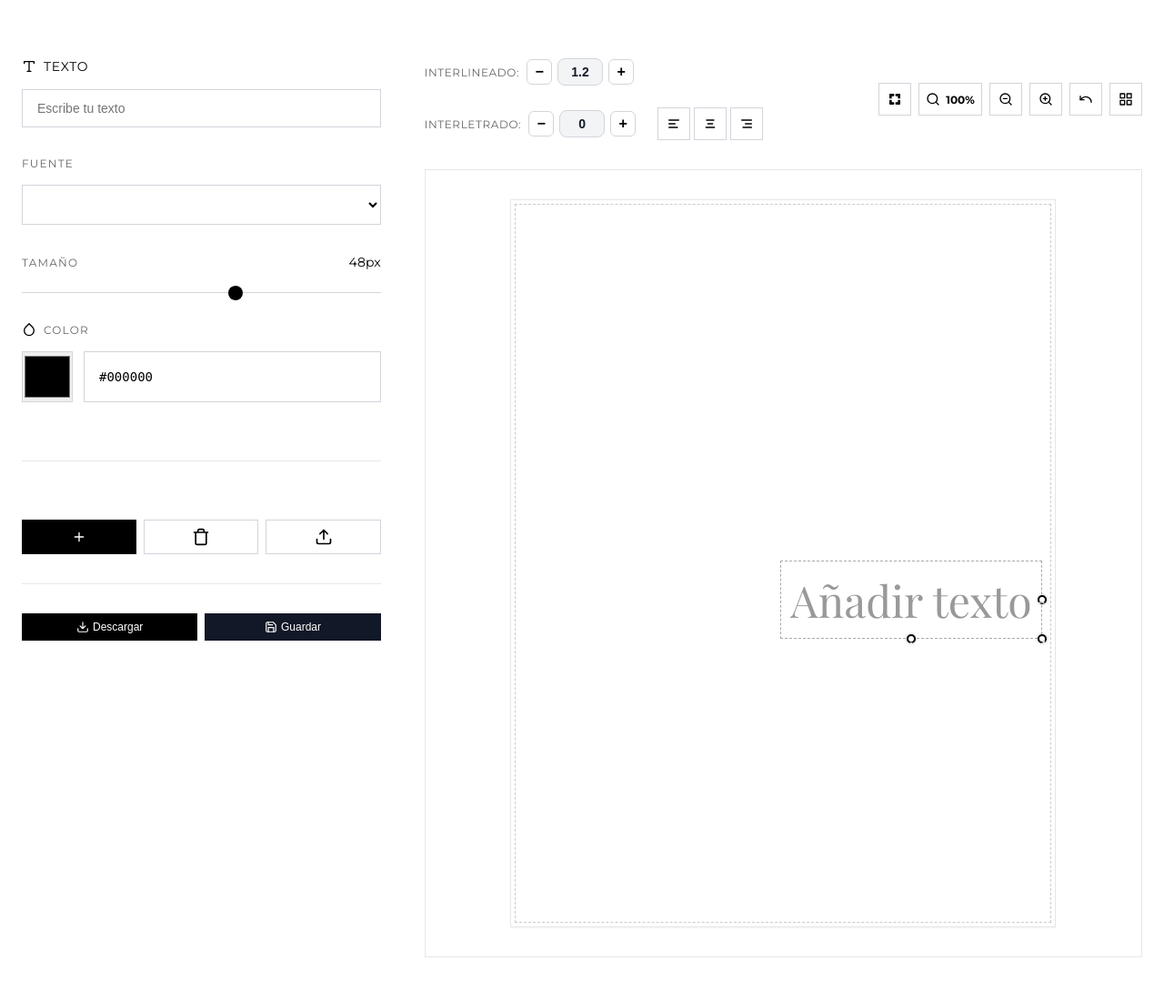
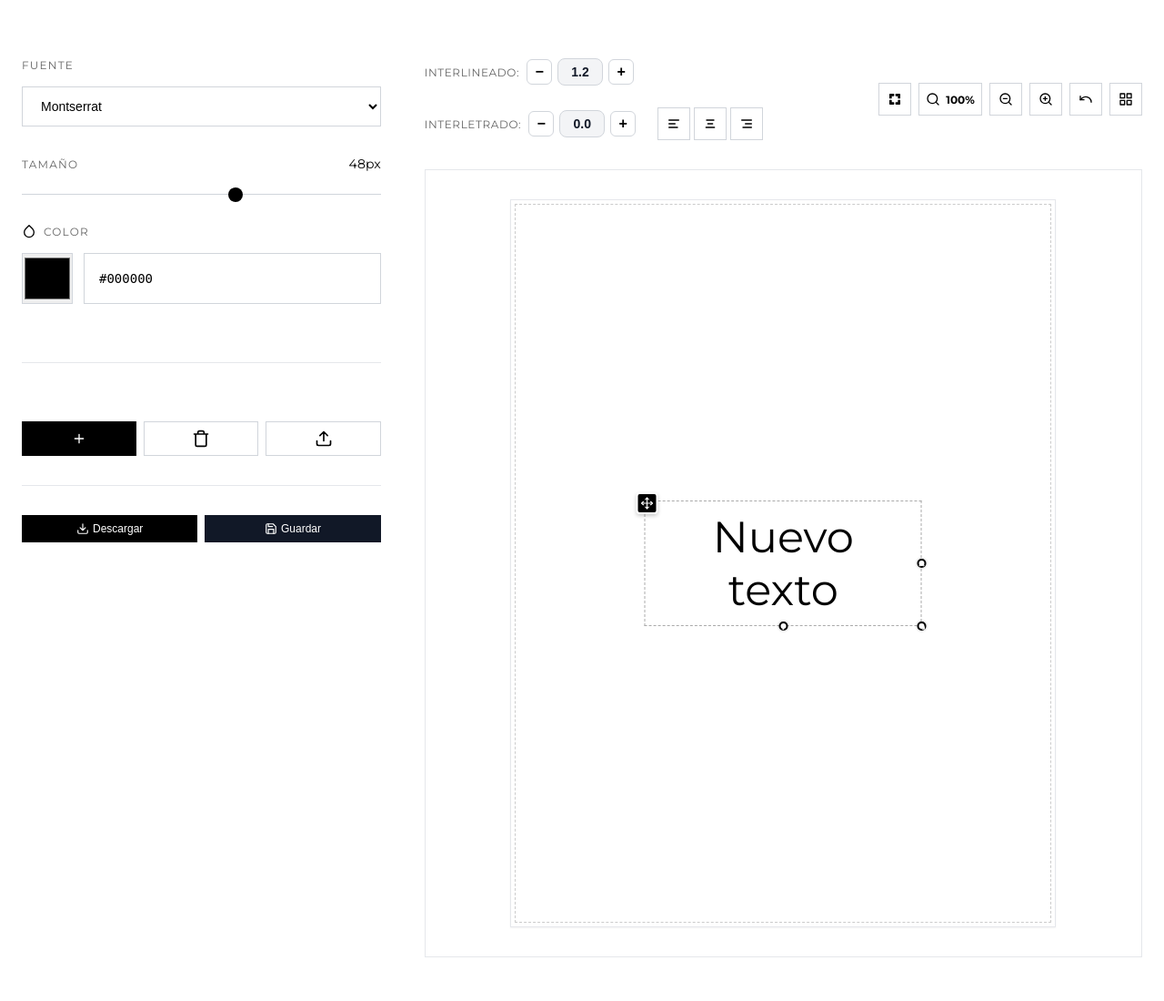
Before and after one commit to jnarjim/Editor-visual-de-invitaciones, a Django app: page /invitaciones/ in a window 1280 px wide. Shown: the part 123-1223 px from the top of the page at 91% size. Run offline with Django 5.2, Linux system fonts and the light colour scheme.

Commit message:
Añadir funcion para escribir texto en la propia caja de texto, quitar input de texto antiguo, implementar boton holder para mover los textos

```diff
--- a/invitaciones/static/invitaciones/css/editor.css
+++ b/invitaciones/static/invitaciones/css/editor.css
@@ -347,7 +347,7 @@ body {
 
 .text-element {
   position: absolute;
-  cursor: crosshair;
+  cursor: move;
   user-select: none;
   padding: 8px;
   white-space: pre-wrap;
@@ -372,6 +372,45 @@ body {
   width: 100%;
   text-align: inherit;
   color: inherit;
+  cursor: text;
+}
+
+/* Handle de arrastre para textos */
+.text-element .drag-handle {
+  position: absolute;
+  top: -12px;
+  left: -12px;
+  width: 24px;
+  height: 24px;
+  background: #000;
+  border: 2px solid white;
+  border-radius: 4px;
+  cursor: move;
+  display: none;
+  align-items: center;
+  justify-content: center;
+  z-index: 1000;
+  box-shadow: 0 2px 4px rgba(0, 0, 0, 0.2);
+  transition: transform 0.15s ease, background 0.2s ease;
+}
+
+.text-element.selected .drag-handle {
+  display: flex;
+}
+
+.text-element .drag-handle:hover {
+  transform: scale(1.1);
+  background: #333;
+}
+
+.text-element .drag-handle svg {
+  width: 14px;
+  height: 14px;
+  stroke: white;
+  fill: none;
+  stroke-width: 2;
+  stroke-linecap: round;
+  stroke-linejoin: round;
 }
 
 .text-element .resize-handle,
@@ -422,6 +461,10 @@ body {
 .text-element .resize-handle-height:hover {
   transform: scale(1.25);
   background: gray;
+}
+
+.text-content:focus{
+  outline: none;
 }
 
 .resize-handle::before {
--- a/invitaciones/static/invitaciones/js/editor.js
+++ b/invitaciones/static/invitaciones/js/editor.js
@@ -3,7 +3,6 @@ document.addEventListener("DOMContentLoaded", () => {
   const canvas = document.getElementById("canvas");
   const addTextBtn = document.getElementById("addTextBtn");
   const deleteBtn = document.getElementById("deleteBtn");
-  const textContent = document.getElementById("textContent");
   const fontFamily = document.getElementById("fontFamily");
   const fontSize = document.getElementById("fontSize");
   const fontSizeValue = document.getElementById("fontSizeValue");
@@ -46,55 +45,119 @@ document.addEventListener("DOMContentLoaded", () => {
     selectedElement = el;
     selectedElement.classList.add("selected");
 
-    // Si es texto (DIV)
-    if (selectedElement.tagName === "DIV") {
-        const currentText = selectedElement.textContent;
-        textContent.value = currentText === "Añadir texto" ? "" : currentText;
+    // Si es un texto editable
+    if (selectedElement.classList.contains("text-element")) {
+      const content = selectedElement.querySelector(".text-content");
 
-        fontFamily.value = selectedElement.style.fontFamily || "Montserrat";
-        fontSize.value = parseInt(selectedElement.style.fontSize) || 48;
+      // Quitar borde al focus
+      content.style.outline = "none";
+
+      // Sincronizar controles
+      fontFamily.value = content.style.fontFamily || "Montserrat";
+      fontSize.value = parseInt(content.style.fontSize) || 48;
       fontSizeValue.textContent = `${fontSize.value}px`;
 
-        const currentLineHeight = parseFloat(selectedElement.style.lineHeight) || 1.2;
-        document.getElementById("lineHeightValueStepper").textContent = currentLineHeight.toFixed(1);
+      const currentLineHeight = parseFloat(content.style.lineHeight) || 1.2;
+      document.getElementById("lineHeightValueStepper").value = currentLineHeight.toFixed(1);
 
-        const actualColor =
-          selectedElement.dataset.actualColor ||
-          rgbToHex(selectedElement.style.color) ||
-          "#000000";
+      const actualColor = content.dataset.actualColor || rgbToHex(content.style.color) || "#000000";
       textColor.value = actualColor;
       textColorHex.value = actualColor;
 
-        const currentSpacing = parseFloat(selectedElement.style.letterSpacing) || 0;
-        document.getElementById("letterSpacingValueStepper").textContent = currentSpacing.toFixed(1);
+      const currentSpacing = parseFloat(content.style.letterSpacing) || 0;
+      document.getElementById("letterSpacingValueStepper").value = currentSpacing.toFixed(1);
 
-        // No hay imagen seleccionada
       selectedImage = null;
 
     } else if (selectedElement.tagName === "IMG" || selectedElement.classList.contains("canvas-image")) {
-        // Si se selecciona una imagen
       selectedImage = selectedElement;
-        // recuperar escala guardada o extraer de transform
-        currentScale = selectedImage.dataset.scale ? parseFloat(selectedImage.dataset.scale) : extractScale(selectedImage.style.transform) || 1;
-        // si no tiene scale en transform, dejar 1
-        textContent.value = "";
+      currentScale = selectedImage.dataset.scale
+        ? parseFloat(selectedImage.dataset.scale)
+        : extractScale(selectedElement.style.transform) || 1;
     } else {
-        // cualquier otro caso
-        textContent.value = "";
       selectedImage = null;
     }
-    // === Actualizar botones de alineación según el texto seleccionado ===
-    if (selectedElement && selectedElement.tagName === "DIV") {
-      const align = selectedElement.style.textAlign || "center";
+
+      // Actualizar botones de alineación
+      if (selectedElement.classList.contains("text-element")) {
+        const content = selectedElement.querySelector(".text-content");
+        const align = content.style.textAlign || "center";
         alignLeftBtn.classList.toggle("active", align === "left");
         alignCenterBtn.classList.toggle("active", align === "center");
         alignRightBtn.classList.toggle("active", align === "right");
       }
     }
 
-  //Función auxiliar para obtener el valor actual de escala desde transform
+  // Función para crear un texto
+  function createTextElement(x = null, y = null) {
+   const div = document.createElement("div");
+   div.className = "text-element";
+   div.style.position = "absolute";
+   if (x !== null && y !== null) {
+     div.style.left = `${x}px`;
+     div.style.top = `${y}px`;
+     div.style.transform = "none";
+   } else {
+     div.style.left = "50%";
+     div.style.top = "50%";
+     div.style.transform = "translate(-50%, -50%)";
+   }
+   div.style.fontSize = "48px";
+   div.style.fontFamily = "Montserrat";
+   div.style.color = "#000000";
+
+   const content = document.createElement("div");
+   content.className = "text-content";
+   content.contentEditable = true;
+   content.textContent = "Nuevo texto";
+
+   // Crear handle de arrastre
+   const dragHandle = document.createElement("div");
+   dragHandle.className = "drag-handle";
+   dragHandle.innerHTML = `
+     <svg viewBox="0 0 24 24">
+       <path d="M5 9l-3 3 3 3M9 5l3-3 3 3M15 19l-3 3-3-3M19 9l3 3-3 3"/>
+       <line x1="12" y1="2" x2="12" y2="22"/>
+       <line x1="2" y1="12" x2="22" y2="12"/>
+     </svg>
+   `;
+
+   div.appendChild(dragHandle);
+   div.appendChild(content);
+   canvas.appendChild(div);
+
+   selectElement(div);
+   actionStack.push({ type: "add", el: div });
+   makeDraggable(div);
+   makeResizable(div);
+
+   // Permitir edición natural del texto
+   content.addEventListener("click", (e) => {
+     e.stopPropagation();
+     if (!div.classList.contains("selected")) {
+       selectElement(div);
+     }
+   });
+
+   // Evitar que el arrastre se active al hacer clic en el texto para editar
+   content.addEventListener("mousedown", (e) => {
+     e.stopPropagation();
+   });
+}
+
+  // Helper: colocar caret al final (solo al crear)
+  function placeCaretAtEnd(el) {
+    const range = document.createRange();
+    const sel = window.getSelection();
+    range.selectNodeContents(el);
+    range.collapse(false);
+    sel.removeAllRanges();
+    sel.addRange(range);
+  }
+
+  // Función auxiliar para obtener el valor actual de escala desde transform
   function extractScale(transform) {
-    if(!transform) return 1;
+    if (!transform) return 1;
     const m = /scale\(([^)]+)\)/.exec(transform);
     return m ? parseFloat(m[1]) : 1;
   }
@@ -104,73 +167,6 @@ document.addEventListener("DOMContentLoaded", () => {
     selectedElement = null;
     selectedImage = null;
   }
-
-  // === Añadir texto ===
-  function createTextElement() {
-    const textEl = document.createElement("div");
-    textEl.classList.add("text-element");
-
-    // Crea el span que contendrá el texto
-    const textSpan = document.createElement("span");
-    textSpan.className = "text-content";
-    textSpan.textContent = "Añadir texto";
-    textEl.appendChild(textSpan);
-
-    // Configuración inicial de estilos
-    textEl.style.fontFamily = fontFamily.value;
-    textEl.style.fontSize = `${fontSize.value}px`;
-    textEl.style.color = "#999999"; // color placeholder
-    textEl.dataset.actualColor = textColor.value;
-    textEl.dataset.isPlaceholder = "true";
-    textEl.style.left = "50%";
-    textEl.style.top = "50%";
-    textEl.style.whiteSpace = "pre-wrap";
-    textEl.style.wordBreak = "break-word";
-    textEl.style.maxWidth = "90%";
-    textEl.style.textAlign = "center";
-    textEl.style.zIndex = textZIndex++;
-
-    makeDraggable(textEl);
-    makeResizable(textEl);
-    canvas.appendChild(textEl);
-    selectElement(textEl);
-
-    textEl.dataset.scale = 1;
-    textEl.dataset.isCentered = "true";
-    actionStack.push({ type: "add", el: textEl });
-    textContent.value = "";
-
-    return textEl;
-  }
-
-  addTextBtn.addEventListener("click", () => {
-    createTextElement();
-  });
-
-  // === Actualizar texto en tiempo real SOLO del elemento seleccionado ===
-  textContent.addEventListener("input", () => {
-      if (selectedElement && selectedElement.classList.contains("text-element")) {
-        const inputValue = textContent.value;
-
-        // Busca (o crea) el span interno
-        let textSpan = selectedElement.querySelector(".text-content");
-        if (!textSpan) {
-          textSpan = document.createElement("span");
-          textSpan.className = "text-content";
-          selectedElement.prepend(textSpan);
-        }
-
-        if (inputValue) {
-          textSpan.textContent = inputValue;
-          selectedElement.style.color = selectedElement.dataset.actualColor || textColor.value;
-          selectedElement.dataset.isPlaceholder = "false";
-        } else {
-          textSpan.textContent = "Añadir texto";
-          selectedElement.style.color = "#999999";
-          selectedElement.dataset.isPlaceholder = "true";
-        }
-      }
-  });
 
   // === Cambiar fuente ===
   fontFamily.addEventListener("change", () => {
@@ -191,11 +187,8 @@ document.addEventListener("DOMContentLoaded", () => {
   textColor.addEventListener("input", () => {
     textColorHex.value = textColor.value;
     if (selectedElement && selectedElement.tagName === "DIV") {
+      selectedElement.style.color = textColor.value;
       selectedElement.dataset.actualColor = textColor.value;
-      // Solo cambiar el color visible si no es placeholder
-      if (selectedElement.dataset.isPlaceholder !== "true") {
-        selectedElement.style.color = textColor.value;
-      }
     }
   });
 
@@ -204,11 +197,8 @@ document.addEventListener("DOMContentLoaded", () => {
     if (/^#[0-9A-Fa-f]{6}$/.test(value)) {
       textColor.value = value;
       if (selectedElement && selectedElement.tagName === "DIV") {
+        selectedElement.style.color = value;
         selectedElement.dataset.actualColor = value;
-        // Solo cambiar el color visible si no es placeholder
-        if (selectedElement.dataset.isPlaceholder !== "true") {
-          selectedElement.style.color = value;
-        }
       }
     }
   });
@@ -237,7 +227,6 @@ document.addEventListener("DOMContentLoaded", () => {
     if (selectedElement) {
       selectedElement.remove();
       selectedElement = null;
-      textContent.value = "";
     }
   });
 
@@ -341,52 +330,43 @@ document.addEventListener("DOMContentLoaded", () => {
   // === Arrastrar elementos ===
   function makeDraggable(el) {
   el.addEventListener("mousedown", (e) => {
-        e.preventDefault();
+    // Permitir arrastre SOLO desde el drag-handle o desde imágenes
+    const isDragHandle = e.target.classList.contains("drag-handle") ||
+                         e.target.closest(".drag-handle");
+    const isImage = el.tagName === "IMG" || el.classList.contains("canvas-image");
 
-    if (e.target.classList.contains("resize-handle")) {
+    // Si es un texto y NO se hizo clic en el drag-handle, ignorar
+    if (el.classList.contains("text-element") && !isDragHandle) {
       return;
     }
 
-    // Si hace clic en la esquina inferior derecha (zona de resize), no arrastrar
-    if (
-      e.offsetX > el.clientWidth - 16 &&
-      e.offsetY > el.clientHeight - 16
-    ) {
-      return; // se permite solo redimensionar
+    // Ignorar clic en el contenido de texto editable
+    if (e.target.classList.contains("text-content") ||
+        e.target.isContentEditable) {
+      return;
     }
 
-    // Seleccionar elemento
+    // Ignorar clic en los handles de resize
+    if (
+      e.target.classList.contains("resize-handle") ||
+      e.target.classList.contains("resize-handle-width") ||
+      e.target.classList.contains("resize-handle-height")
+    ) {
+      return;
+    }
+
+    e.preventDefault();
+
+    // Seleccionar elemento actual
     selectElement(el);
 
-    // Si el elemento tiene left/top en % (centrado), convertir a px para evitar salto
+    // Calcular offset del clic dentro del elemento
     const rect = canvas.getBoundingClientRect();
-    const computedLeft = el.offsetLeft;
-    const computedTop = el.offsetTop;
+    offsetX = e.clientX - rect.left - el.offsetLeft;
+    offsetY = e.clientY - rect.top - el.offsetTop;
 
-    // Recuperar escala actual para no perderla
-    const scale = el.dataset.scale
-      ? parseFloat(el.dataset.scale)
-      : extractScale(el.style.transform) || 1;
-
-    // Asegurar que esté dentro de los límites del canvas
-    const elWidth = el.offsetWidth;
-    const elHeight = el.offsetHeight;
-    const canvasWidth = canvas.clientWidth;
-    const canvasHeight = canvas.clientHeight;
-
-    const safeLeft = Math.max(0, Math.min(computedLeft, canvasWidth - elWidth));
-    const safeTop = Math.max(0, Math.min(computedTop, canvasHeight - elHeight));
-
-    el.style.left = `${safeLeft}px`;
-    el.style.top = `${safeTop}px`;
-    el.dataset.isCentered = "false";
-    el.style.transform = `translate(0, 0) scale(${scale})`;
-    el.dataset.scale = scale;
-
+    // Activar arrastre
     isDragging = true;
-    const rectCanvas = canvas.getBoundingClientRect();
-    offsetX = e.clientX - rectCanvas.left - el.offsetLeft;
-    offsetY = e.clientY - rectCanvas.top - el.offsetTop;
   });
 }
 
@@ -419,6 +399,12 @@ document.addEventListener("DOMContentLoaded", () => {
 
   // === Click en elementos de texto para seleccionar ===
   canvas.addEventListener("click", (e) => {
+    // Si se hace clic en el contenido editable, no deseleccionar
+    if (e.target.classList.contains("text-content") ||
+        e.target.isContentEditable) {
+      return;
+    }
+
     if (e.target.classList.contains("text-element")) {
         e.stopPropagation();
         selectElement(e.target);
@@ -427,7 +413,7 @@ document.addEventListener("DOMContentLoaded", () => {
       }
   });
 
-  function makeResizable(el) {
+  function  makeResizable(el) {
     const handle = document.createElement("div");
     handle.classList.add("resize-handle");
     el.appendChild(handle);
@@ -508,12 +494,6 @@ document.addEventListener("DOMContentLoaded", () => {
       const dy = e.clientY - startHeightY;
       const newHeight = Math.max(30, startHeightValue + dy);
       el.style.height = `${newHeight}px`;
-
-      // Actualizar panel si este elemento está seleccionado
-      if (selectedElement === el) {
-        fontSize.value = Math.round(newFontSize);
-        fontSizeValue.textContent = `${Math.round(newFontSize)}px`;
-      }
     }
 
     function stopResizeHeight() {
@@ -544,7 +524,12 @@ document.addEventListener("DOMContentLoaded", () => {
       if (!isResizing) return;
       const dx = e.clientX - startX;
       const newW = Math.max(40, startW + dx);
+      // calcular font-size proporcional (igual lógica que en otras resizes)
+      const scaleFactor = newW / startW;
+      const newFontSize = Math.max(6, startFontSize * scaleFactor);
+
       el.style.width = `${newW}px`;
+      el.style.fontSize = `${newFontSize}px`;
 
       if (selectedElement === el) {
         fontSize.value = Math.round(newFontSize);
@@ -558,6 +543,12 @@ document.addEventListener("DOMContentLoaded", () => {
       document.removeEventListener("mouseup", stopResizeWidth);
     }
 }
+
+  addTextBtn.addEventListener("click", (e) => {
+    e.preventDefault();
+    e.stopPropagation();
+    createTextElement();
+  });
 
   // === Descargar la invitación ===
   const downloadBtn = document.getElementById("downloadBtn");
@@ -689,6 +680,7 @@ document.addEventListener("DOMContentLoaded", () => {
   // FULLSCREEN
   const fullscreenBtn = document.getElementById("fullscreenBtn");
   const editorWrapper = document.querySelector(".editor-wrapper");
+  const fullscreenIcon = document.getElementById("fullscreenIcon");
   let isFullscreen = false;
 
   function toggleFullscreen() {
--- a/invitaciones/templates/invitaciones/editor.html
+++ b/invitaciones/templates/invitaciones/editor.html
@@ -22,13 +22,6 @@
 
         <div class="editor-wrapper">
             <div class="panel">
-                <div class="form-section">
-                    <div class="section-header">
-                        <svg class="icon" viewBox="0 0 24 24"><path d="M4 7V4h16v3M9 20h6M12 4v16"/></svg>
-                        <h2 class="section-title">Texto</h2>
-                    </div>
-                    <input type="text" id="textContent" class="input-field" placeholder="Escribe tu texto">
-                </div>
 
                 <div class="form-section">
                     <h3 class="section-subtitle">Fuente</h3>
```
Lines whose indentation alone changed are shown as unchanged.
